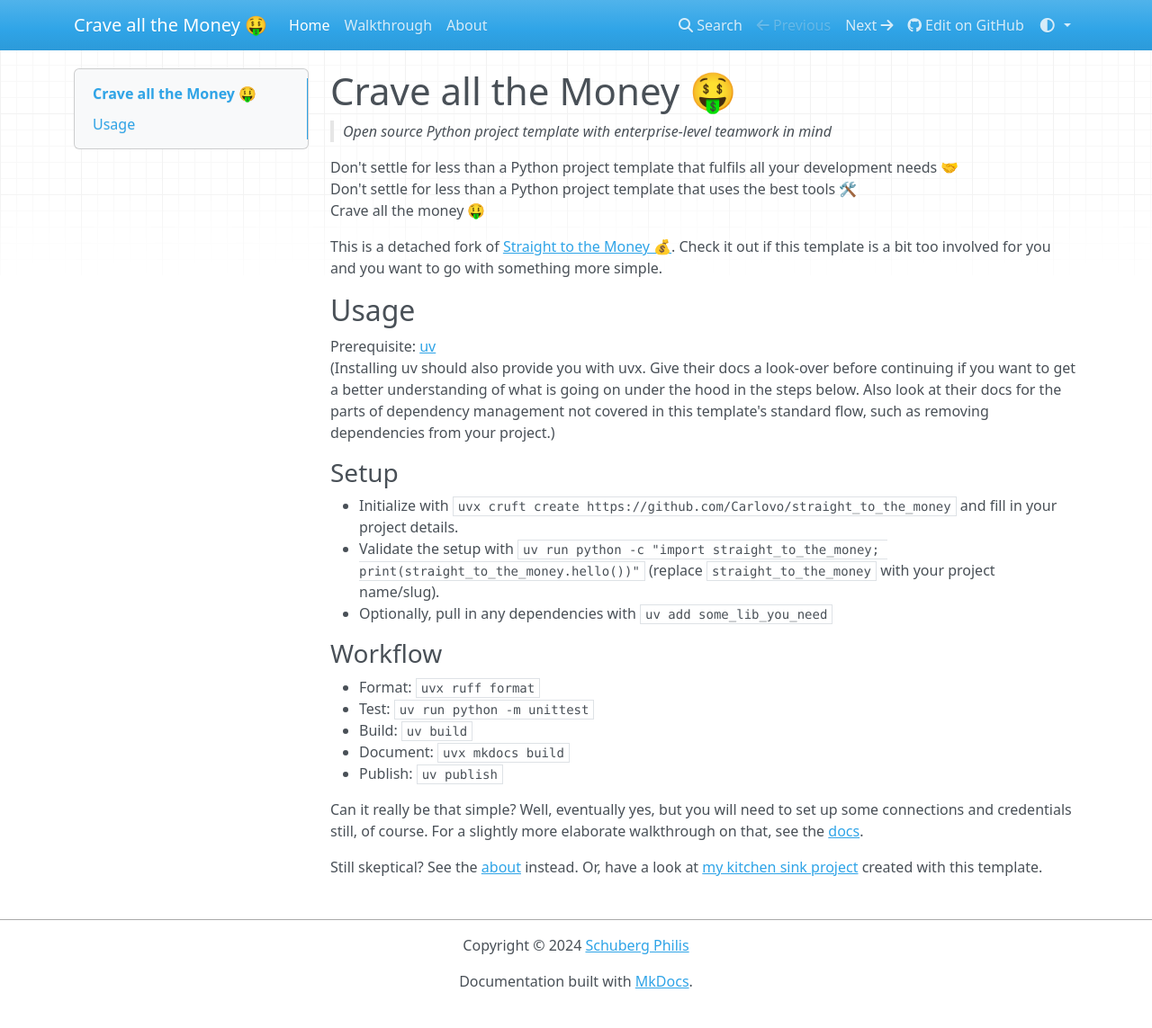
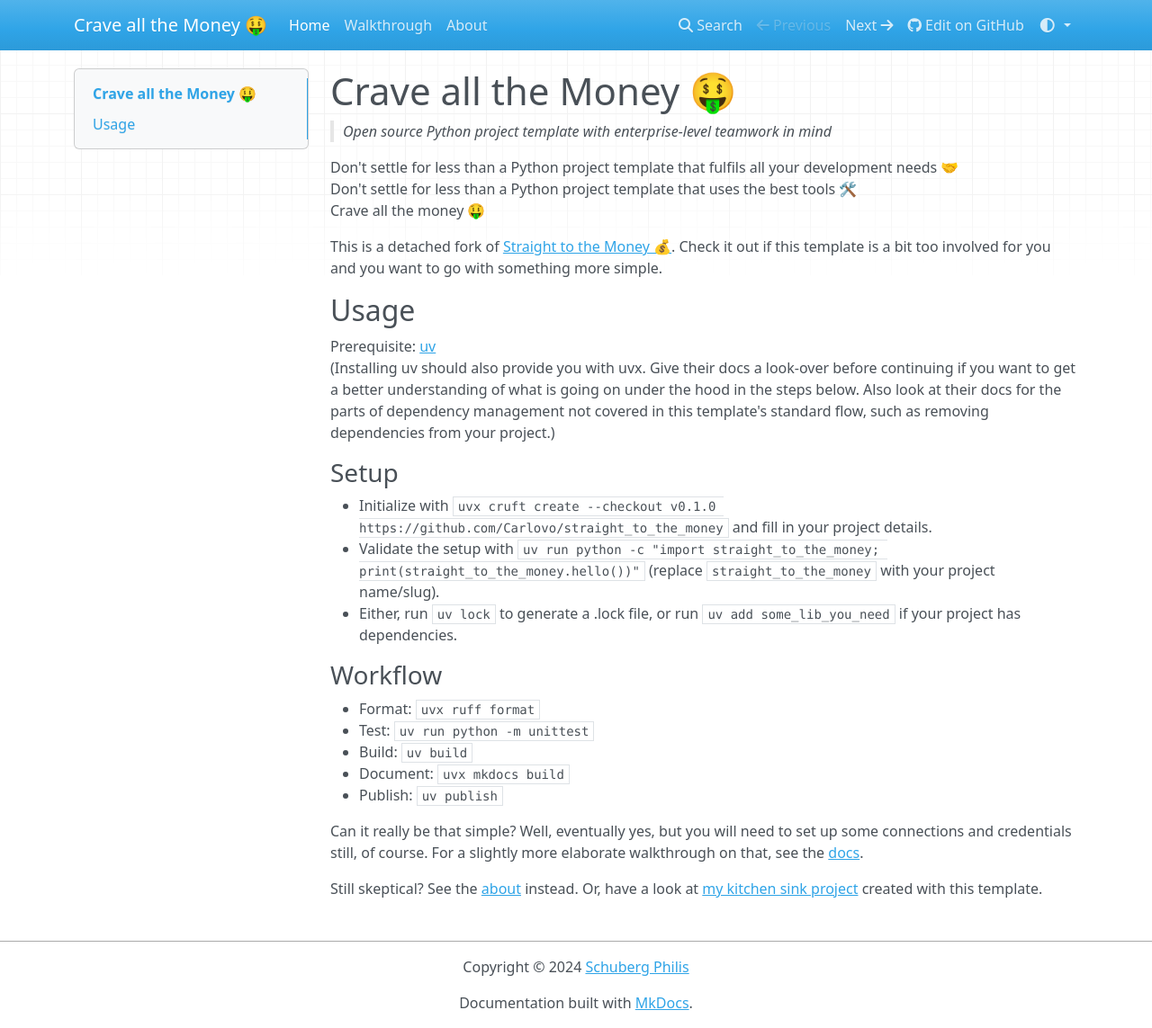
Before and after one commit to schubergphilis/paleofuturistic_python, an MkDocs documentation site: the page built from docs/index.md, in a window 1280 px wide and 1143 px high. Shown: the whole window at 90% size. Built offline with MkDocs 1.6.1, drawn with Linux system fonts in a browser that asks for light colours; nearby versions of some CDN libraries.

Commit message:
update docs to include template version for stabler templating

```diff
--- a/docs/index.md
+++ b/docs/index.md
@@ -18,9 +18,9 @@
 
 ### Setup
 
-- Initialize with `uvx cruft create https://github.com/Carlovo/straight_to_the_money` and fill in your project details.
+- Initialize with `uvx cruft create --checkout v0.1.0 https://github.com/Carlovo/straight_to_the_money` and fill in your project details.
 - Validate the setup with `uv run python -c "import straight_to_the_money; print(straight_to_the_money.hello())"` (replace `straight_to_the_money` with your project name/slug).
-- Optionally, pull in any dependencies with `uv add some_lib_you_need`
+- Either, run `uv lock` to generate a .lock file, or run `uv add some_lib_you_need` if your project has dependencies.
 
 ### Workflow
 
```
Also changed, not shown: README.md (+2 -3 lines), docs/walkthrough.md (+1 -1 lines).
